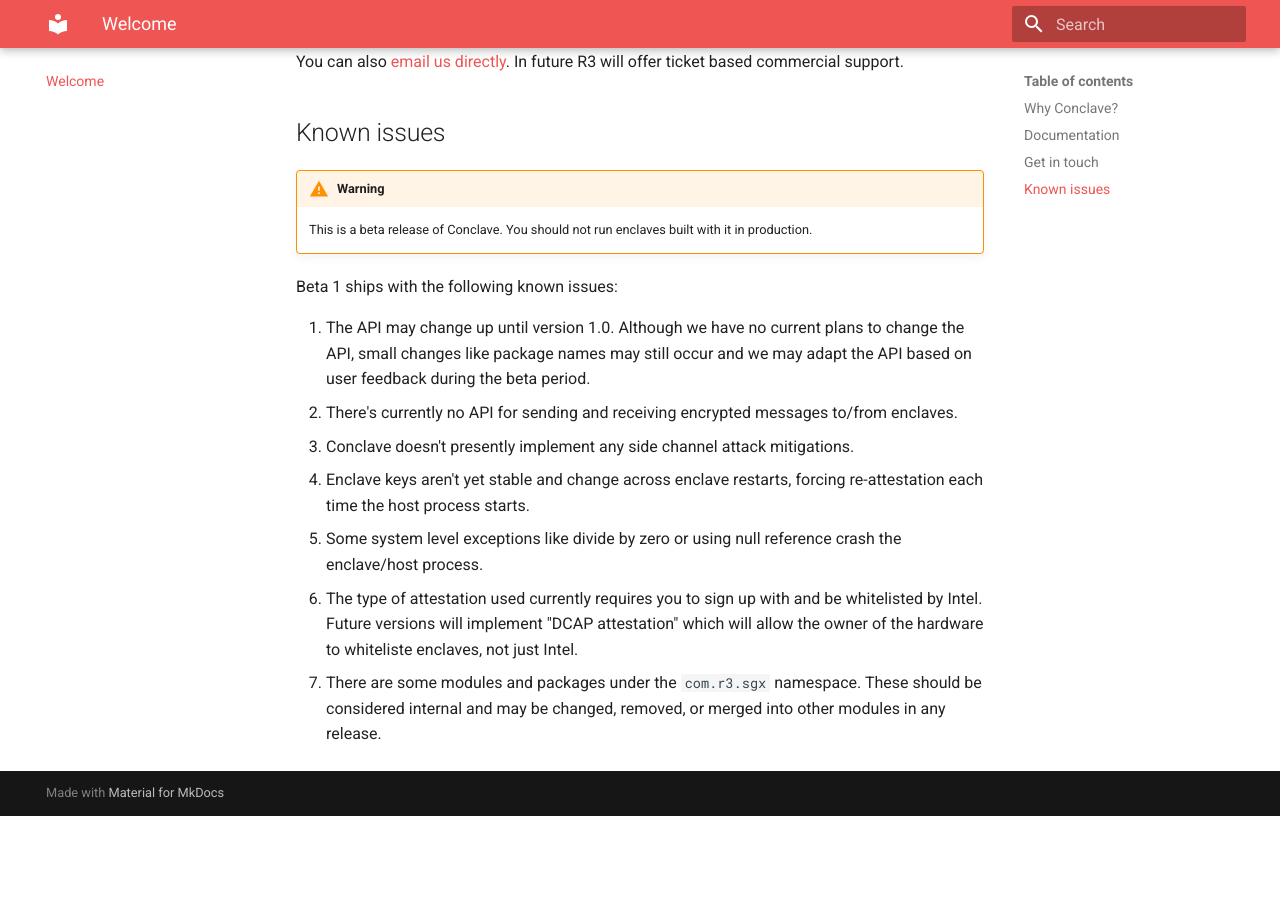
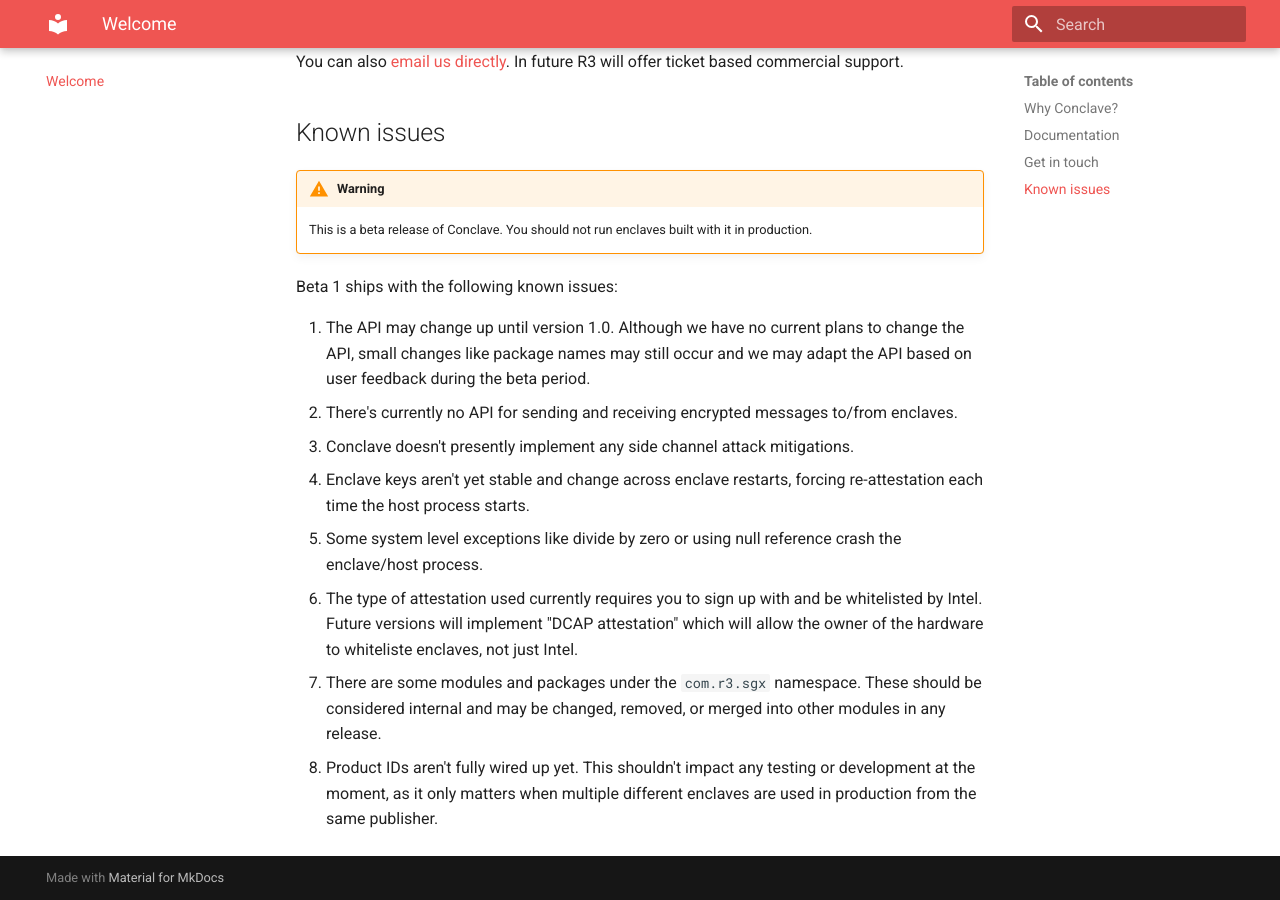
Before and after one commit to R3Conclave/conclave-core-sdk, an MkDocs documentation site: the page built from docs/docs/index.md, in a window 1280 px wide and 900 px high, scrolled down 1160 px. Built offline with MkDocs 1.6.1 and Material for MkDocs 9.7.7, drawn with Linux system fonts in a browser that asks for light colours; before the commit the page ends 1976 px from its top, so only the background shows below that.

Commit message:
Add known issue about product IDs.

```diff
--- a/docs/docs/index.md
+++ b/docs/docs/index.md
@@ -54,3 +54,5 @@
    will implement "DCAP attestation" which will allow the owner of the hardware to whiteliste enclaves, not just Intel.
 7. There are some modules and packages under the `com.r3.sgx` namespace. These should be considered internal and may be
    changed, removed, or merged into other modules in any release.
+8. Product IDs aren't fully wired up yet. This shouldn't impact any testing or development at the moment, as it only
+   matters when multiple different enclaves are used in production from the same publisher.
```
